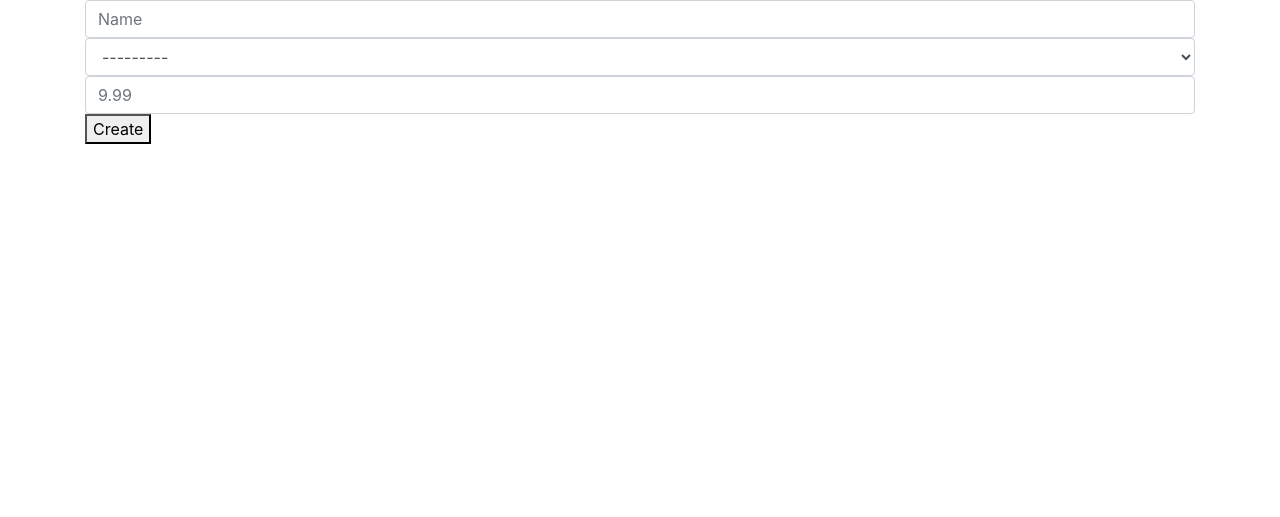
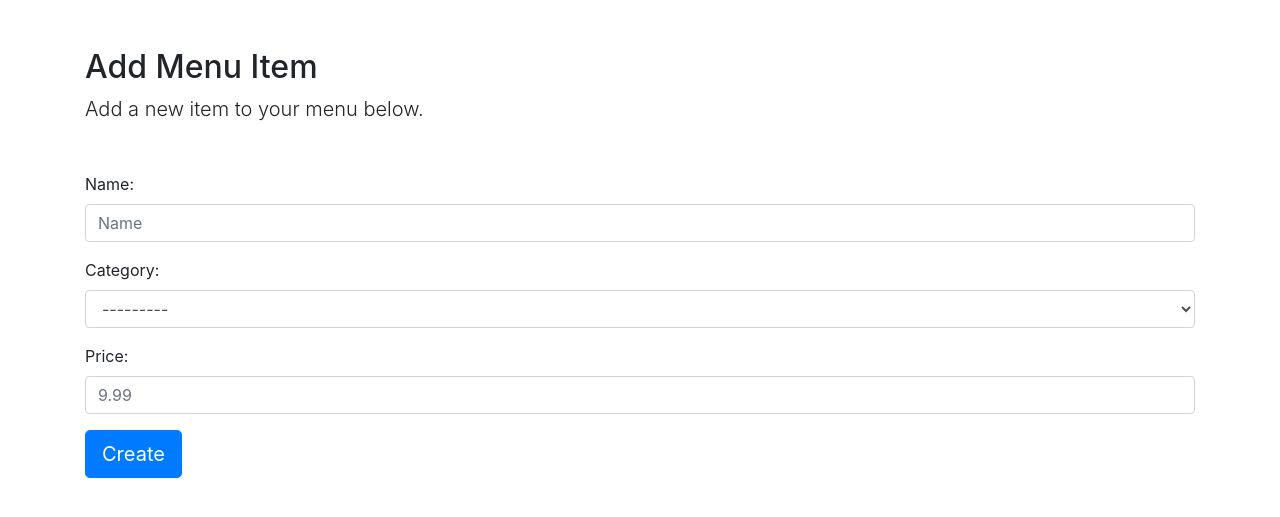
Before and after one commit to edv4rd0/rushcafe, a Django app: page /cafe/menuitems/new/ in a window 1280 px wide. Shown: the part 57-574 px from the top of the page. Run offline with Django 3.2, Linux system fonts and the light colour scheme; the visitor is signed in with stand-in values (Sample User, id 1); data that the repository does not hold is empty; some libraries are stand-ins or nearby versions.

Commit message:
Cleanup of Look and Feel. Some functionality bugs fixed. Adds delete via a boolean flag. Generic Form for handling this.

```diff
--- a/web/rushcafe/forms.py
+++ b/web/rushcafe/forms.py
@@ -1,6 +1,6 @@
 from django import forms
 from django.contrib.auth.forms import AuthenticationForm
-from django.forms import ModelForm, ModelChoiceField
+from django.forms import ModelForm, ModelChoiceField, Form
 from django.forms.widgets import PasswordInput, TextInput, NumberInput
 
 
@@ -10,6 +10,21 @@ class MenuCategoryForm(ModelForm):
     class Meta:
         model = MenuCategory
         fields = ['name']
+
+
+class DeleteForm(Form):
+    deleted = forms.BooleanField(required=True)
+
+    def is_valid(self):
+        """We will invalidate data if it's not setting the delete flag.
+        This simplifies the view logic."""
+        valid = super().is_valid()
+
+        if valid:
+            if self.cleaned_data['deleted'] is True:
+                return True
+        return valid
+
 
 
 class MenuItemForm(ModelForm):
--- a/web/rushcafe/models.py
+++ b/web/rushcafe/models.py
@@ -2,6 +2,10 @@ from django.db import models
 
 
 class MenuCategory(models.Model):
+    """Data model for a category on the menu.
+    XXX: unique constraint on name with user interface to support this.
+         This includes handling adding a new item with the same name
+         as a 'deleted' category"""
     class Meta:
         ordering = ['-name']
 
@@ -11,12 +15,17 @@ class MenuCategory(models.Model):
         help_text='Category name',
         max_length=20,
     )
+    deleted = models.BooleanField(null=False, default=False)
 
     def __str__(self):
         return self.name
 
 
 class MenuItem(models.Model):
+    """Data model for an item on the menu.
+    XXX: unique constraint on name with user interface to support this.
+         This includes handling adding a new item with the same name
+         as the 'deleted' menu item"""
     class Meta:
         ordering = ['-name']
 
@@ -36,6 +45,7 @@ class MenuItem(models.Model):
         decimal_places=2,
         null=False
     )
+    deleted = models.BooleanField(null=False, default=False)
 
     def __str__(self):
         return self.name
--- a/web/rushcafe/templates/base.html
+++ b/web/rushcafe/templates/base.html
@@ -11,6 +11,7 @@
     <body>
         <nav class="navbar navbar-expand-lg navbar-light bg-light border-bottom box-shadow">
                 <a class="navbar-brand" href="{% url 'index' %}">CafeCMS</a>
+                {% if user.is_authenticated %}
                 <ul class="navbar-nav mr-auto">
                     <li class="nav-item dropdown">
                         <a class="nav-link dropdown-toggle" href="#" id="navbarDropdown" role="button" data-toggle="dropdown" aria-haspopup="true" aria-expanded="false">
@@ -20,9 +21,9 @@
                             <a class="dropdown-item" href="{% url 'menu-categories' %}">Menu Categories</a>
                             <a class="dropdown-item" href="{% url 'menu-items' %}">Menu Items</a>
                         </div>
+
                     </li>
                 </ul>
-                {% if user.is_authenticated %}
                     <span class="mr-2">Hello, {{ user.get_username }}</span>
                     <form action="{% url 'logout' %}">
                         <button class="btn btn-outline-success my-2 my-sm-0" type="submit">Logout</button>
--- a/web/rushcafe/templates/login.html
+++ b/web/rushcafe/templates/login.html
@@ -6,7 +6,7 @@
 {% block title %}Login{% endblock %}
 
 {% block content %}
-<div class="text-center">
+<div class="mt-5 text-center">
 {% if form.errors %}
 <div class="alert alert-danger" role="alert">
 Your username and password didn't match. Please try again.
@@ -22,9 +22,9 @@ Your username and password didn't match. Please try again.
     {% endif %}
 {% endif %}
 {% load cssfilters %}
+<div class="text-center">
 <form class="form-signin" method="post" action="{% url 'login' %}">
 {% csrf_token %}
-<div class="form-group  ">
 <h1 class="h3 mb-3 font-weight-normal">Please sign in</h1>
 
     <span class="sr-only">{{ form.username.label_tag }}</span>
@@ -37,7 +37,6 @@ Your username and password didn't match. Please try again.
 
 <button class="btn btn-lg btn-primary btn-block" type="submit">Login</button>
 <input type="hidden" name="next" value="{{ next }}" />
-</div>
 </form>
 </div>
 
--- a/web/rushcafe/templates/rushcafe/item_new.html
+++ b/web/rushcafe/templates/rushcafe/item_new.html
@@ -1,12 +1,24 @@
 {% extends "base.html" %}
 {% block content %}
 {% load cssfilters %}
+<h2 class="display-5 mt-5">Add Menu Item</h1>
+    <p class="lead mb-5">Add a new item to your menu below.</p>
 
 <form action="{% url 'menu-item-add' %}" method="post">
     {% csrf_token %}
-    {{ form.name|addclass:'form-control' }}
-    {{ form.category|addclass:'form-control' }}
-    {{ form.price|addclass:'form-control'}}
-<button type="submit">Create</button>
+    <div class="form-group">
+        {{ form.name.label_tag}}
+        {{ form.name|addclass:'form-control' }}
+    </div>
+    <div class="form-group">
+        {{ form.category.label_tag }}
+        {{ form.category|addclass:'form-control' }}
+    </div>
+    <div class="form-group">
+        {{ form.price.label_tag }}
+        {{ form.price|addclass:'form-control'}}
+    </div>
+    <button class="btn btn-lg btn-primary" type="submit">Create</button>
+    <input type="hidden" name="next" value="{{ next }}" />
 </form>
 {% endblock %}
--- a/web/rushcafe/urls.py
+++ b/web/rushcafe/urls.py
@@ -3,6 +3,10 @@ from django.urls import path
 
 from rushcafe import views
 from rushcafe.forms import RushCafeAuthForm
+
+
+
+handler404 = 'rushcafe.views.handler404'
 
 urlpatterns = [
     path('', views.index, name='index'),
@@ -14,9 +18,16 @@ urlpatterns = [
          ), name='login'),
     path('logout/', auth_views.LogoutView.as_view(), name='logout'),
     path('menucategories/', views.menu_categories, name='menu-categories'),
-    path('menucategories/new/', views.new_menu_category, name='menu-category-add'),
-    path('menucategories/<int:pk>/', views.MenuCategoryView.as_view(), name='menu-category'),
+    path('menucategories/new/',
+        views.new_menu_category, name='menu-category-add'),
+    path('menucategories/<int:pk>/',
+        views.MenuCategoryView.as_view(), name='menu-category'),
+    path('menucategories/<int:pk>/delete/',
+        views.delete_menu_category, name='menu-category-delete'),
     path('menuitems/', views.menu_items, name='menu-items'),
     path('menuitems/new/', views.new_menu_item, name='menu-item-add'),
-    path('menuitems/<int:pk>/', views.MenuItemView.as_view(), name='menu-item'),
+    path('menuitems/<int:pk>/',
+        views.MenuItemView.as_view(), name='menu-item'),
+    path('menuitems/<int:pk>/delete',
+        views.delete_menu_item, name='menu-item-delete'),
 ]
--- a/web/rushcafe/views.py
+++ b/web/rushcafe/views.py
@@ -3,10 +3,12 @@ from django.contrib.auth.decorators import login_required, permission_required
 from django.contrib.auth.mixins import PermissionRequiredMixin
 from django.core.paginator import EmptyPage, PageNotAnInteger, Paginator
 from django.http import HttpResponse
-from django.shortcuts import redirect, render
+from django.shortcuts import (get_object_or_404, redirect, render,
+                              render_to_response, reverse)
+from django.template import RequestContext
 from django.views.generic.edit import UpdateView
 
-from rushcafe.forms import MenuCategoryForm, MenuItemForm
+from rushcafe.forms import DeleteForm, MenuCategoryForm, MenuItemForm
 from rushcafe.models import MenuCategory, MenuItem
 
 
@@ -17,7 +19,7 @@ def index(request):
 
 @login_required
 def menu_categories(request):
-    menu_categories = MenuCategory.objects.all()
+    menu_categories = MenuCategory.objects.filter(deleted=False)
     paginator = Paginator(menu_categories, 5)
 
     page = request.GET.get('page')
@@ -34,7 +36,7 @@ def menu_categories(request):
 
 @login_required
 def menu_items(request):
-    menu_items = MenuItem.objects.all()
+    menu_items = MenuItem.objects.filter(deleted=False)
     paginator = Paginator(menu_items, 5)
 
     page = request.GET.get('page')
@@ -64,6 +66,23 @@ def new_menu_category(request):
     return render(request, 'rushcafe/category_new.html', {'form': form})
 
 
+@permission_required('rushcafe.delete_menucategory')
+def delete_menu_category(request, pk):
+    menu_category = get_object_or_404(MenuCategory, pk=pk)
+    if request.method == 'POST':
+        form = DeleteForm(request.POST)
+        if form.is_valid():
+            print("Is valid")
+            menu_category.deleted = form.cleaned_data['deleted']
+            print(menu_category.deleted)
+            menu_category.save()
+            return redirect('menu-categories')
+        return redirect('menu-category', pk=menu_category.pk)
+
+    form = DeleteForm({'deleted': menu_category.deleted})
+    return render(request, 'rushcafe/menucategory_delete.html', {'form': form, 'menucategory': menu_category})
+
+
 @permission_required('rushcafe.add_menuitem')
 def new_menu_item(request):
     if request.method == 'POST':
@@ -78,6 +97,22 @@ def new_menu_item(request):
     return render(request, 'rushcafe/item_new.html', {'form': form})
 
 
+@permission_required('rushcafe.delete_menuitem')
+def delete_menu_item(request, pk):
+    menu_item = get_object_or_404(MenuItem, pk=pk)
+    if request.method == 'POST':
+        form = DeleteForm(request.POST)
+
+        if form.is_valid():
+            menu_item.deleted = form.cleaned_data['deleted']
+            menu_item.save()
+            return redirect('menu-items')
+        return redirect('menu-item', pk=pk)
+
+    form = DeleteForm({'deleted': menu_item.deleted})
+    return render(request, 'rushcafe/menuitem_delete.html', {'form': form, 'menuitem': menu_item})
+
+
 class MenuItemView(PermissionRequiredMixin, UpdateView):
     model = MenuItem
     permission_required = ('rushcafe.change_menuitem', 'rushcafe.delete_menuitem')
@@ -86,8 +121,19 @@ class MenuItemView(PermissionRequiredMixin, UpdateView):
     def get_initial(self):
         return { 'category' : self.object.category.id }
 
+    def get_success_url(self):
+        return reverse('menu-item', kwargs={'pk': self.object.id})
+
 
 class MenuCategoryView(PermissionRequiredMixin, UpdateView):
     model = MenuCategory
     permission_required = ('rushcafe.change_menucategory', 'rushcafe.delete_menucategory')
     fields = ['name']
+
+    def get_success_url(self):
+        return reverse('menu-category', kwargs={'pk': self.object.id})
+
+def handler404(request, exception, template_name='404.html'):
+    response = render_to_response(template_name, context=RequestContext(request))
+    response.status_code = 404
+    return response
```
Also changed, not shown: web/rushcafe/templates/404.html (added, +13 -0 lines), web/rushcafe/templates/rushcafe/categories.html (+35 -7 lines), web/rushcafe/templates/rushcafe/category_new.html (+8 -2 lines), web/rushcafe/templates/rushcafe/items.html (+47 -8 lines), web/rushcafe/templates/rushcafe/menucategory_delete.html (added, +19 -0 lines), web/rushcafe/templates/rushcafe/menucategory_form.html (+9 -3 lines), web/rushcafe/templates/rushcafe/menuitem_delete.html (added, +20 -0 lines), web/rushcafe/templates/rushcafe/menuitem_form.html (+7 -2 lines), web/rushcafe/migrations/0003_auto_20180610_0938.py (added).
